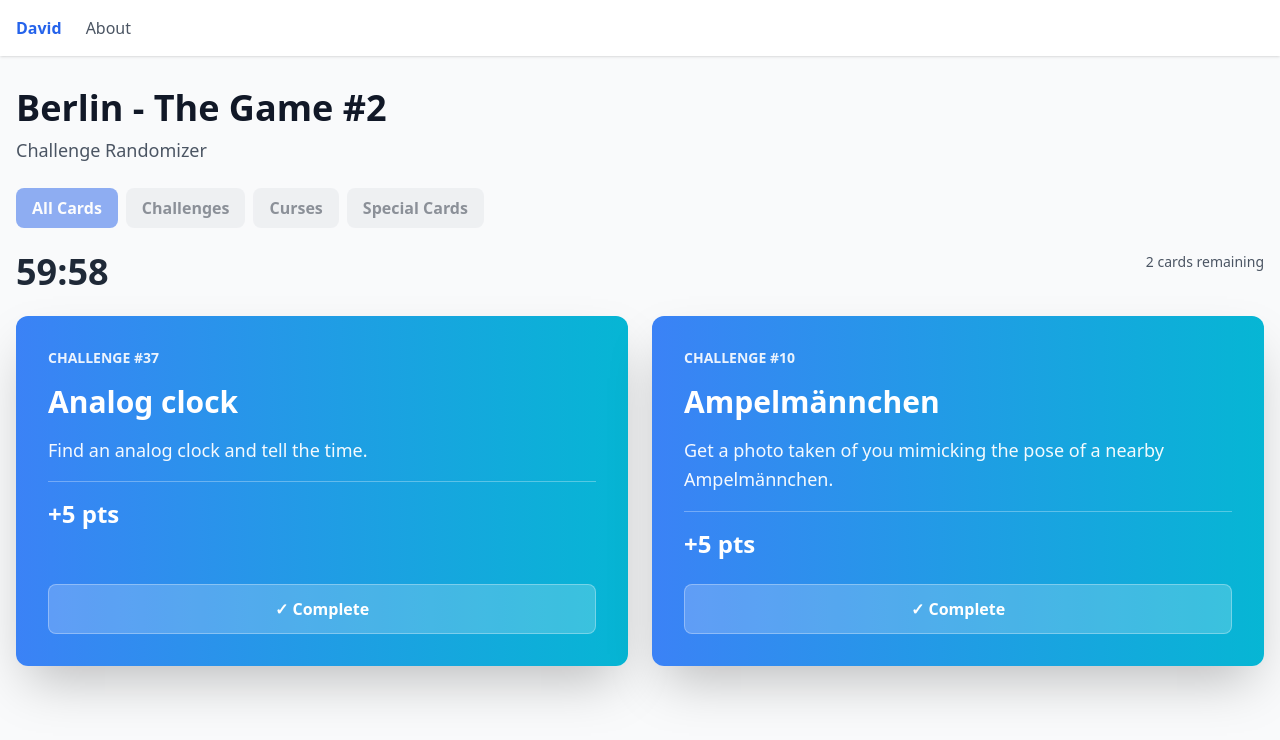
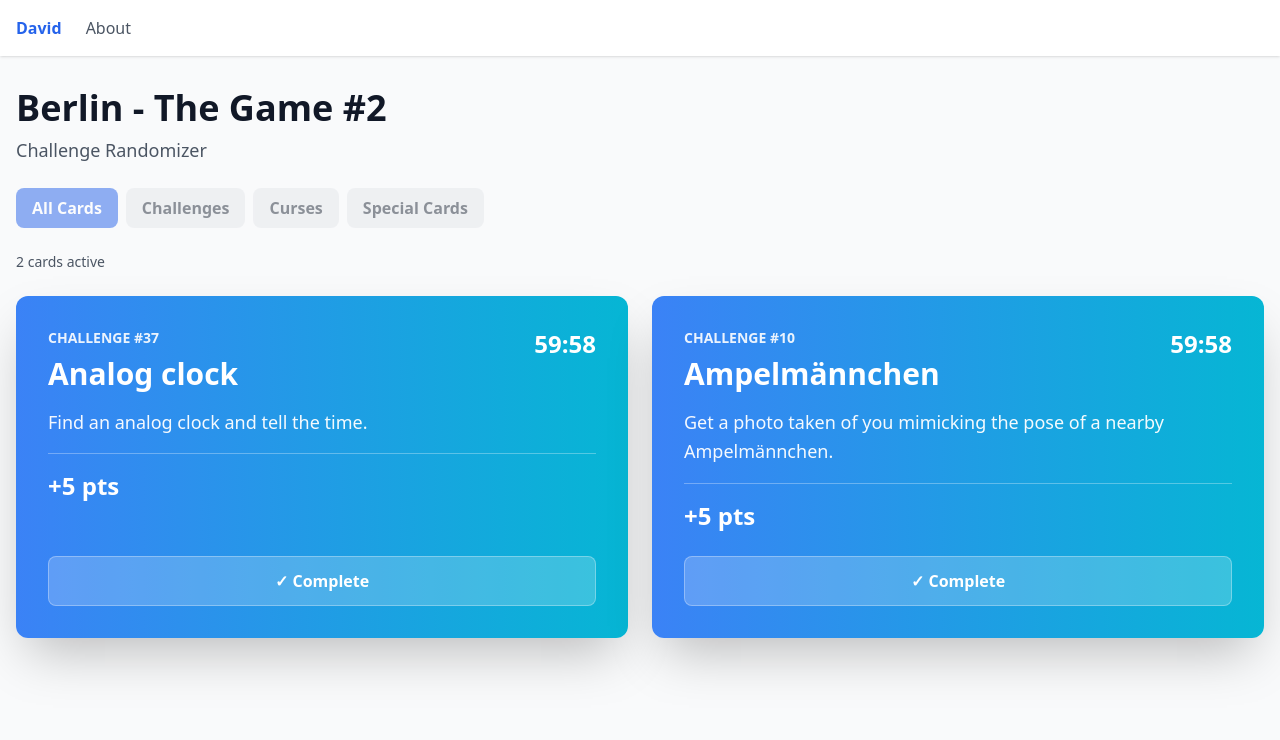
Before and after one commit to vladimirshefer/city-navigation-game, a React (Vite) app: page / in a window 1280 px wide. Both pictures are taken after a click on the button "Draw 2 Cards". Shown: the top 740 px of the page. Built offline with nearby package versions, Linux system fonts and the light colour scheme.

Commit message:
Each card has independent 1-hour timer calculated from timestamp

```diff
--- a/src/components/ChallengeSelector.jsx
+++ b/src/components/ChallengeSelector.jsx
@@ -6,8 +6,8 @@ const TIMER_DURATION = 3600
 
 export default function ChallengeSelector() {
   const [drawnCards, setDrawnCards] = useState(null)
-  const [drawnTime, setDrawnTime] = useState(null)
-  const [timeLeft, setTimeLeft] = useState(TIMER_DURATION)
+  const [cardTimestamps, setCardTimestamps] = useState({})
+  const [timers, setTimers] = useState({})
   const [history, setHistory] = useState([])
   const [category, setCategory] = useState('all')
 
@@ -16,39 +16,45 @@ export default function ChallengeSelector() {
   }, [])
 
   useEffect(() => {
-    if (!drawnTime) return
+    if (!drawnCards || drawnCards.length === 0) return
 
     const interval = setInterval(() => {
-      setTimeLeft((prev) => {
-        if (prev <= 1) {
-          clearInterval(interval)
-          return 0
-        }
-        return prev - 1
+      const newTimers = {}
+      drawnCards.forEach((card) => {
+        const elapsed = Math.floor((Date.now() - cardTimestamps[card.id]) / 1000)
+        newTimers[card.id] = Math.max(0, TIMER_DURATION - elapsed)
       })
+      setTimers(newTimers)
     }, 1000)
 
     return () => clearInterval(interval)
-  }, [drawnTime])
+  }, [drawnCards, cardTimestamps])
 
   const loadFromStorage = () => {
     const saved = localStorage.getItem(STORAGE_KEY)
     if (saved) {
       const state = JSON.parse(saved)
       setDrawnCards(state.drawnCards)
-      setDrawnTime(state.drawnTime)
+      setCardTimestamps(state.cardTimestamps || {})
       setHistory(state.history)
 
-      if (state.drawnTime) {
-        const elapsed = Math.floor((Date.now() - state.drawnTime) / 1000)
-        const remaining = Math.max(0, TIMER_DURATION - elapsed)
-        setTimeLeft(remaining)
+      const loadedTimers = {}
+      if (state.drawnCards && state.cardTimestamps) {
+        state.drawnCards.forEach((card) => {
+          const elapsed = Math.floor((Date.now() - state.cardTimestamps[card.id]) / 1000)
+          loadedTimers[card.id] = Math.max(0, TIMER_DURATION - elapsed)
+        })
       }
+      setTimers(loadedTimers)
     }
   }
 
-  const saveToStorage = (data) => {
-    localStorage.setItem(STORAGE_KEY, JSON.stringify(data))
+  const saveToStorage = (cards, timestamps, hist) => {
+    localStorage.setItem(STORAGE_KEY, JSON.stringify({
+      drawnCards: cards,
+      cardTimestamps: timestamps,
+      history: hist,
+    }))
   }
 
   const getRandomCards = (cards) => {
@@ -65,44 +71,41 @@ export default function ChallengeSelector() {
     const drawn = getRandomCards(cards)
     const now = Date.now()
 
+    const newTimestamps = {}
+    const newTimers = {}
+    drawn.forEach((card) => {
+      newTimestamps[card.id] = now
+      newTimers[card.id] = TIMER_DURATION
+    })
+
     setDrawnCards(drawn)
-    setDrawnTime(now)
-    setTimeLeft(TIMER_DURATION)
+    setCardTimestamps(newTimestamps)
+    setTimers(newTimers)
 
-    saveToStorage({
-      drawnCards: drawn,
-      drawnTime: now,
-      history,
-    })
+    saveToStorage(drawn, newTimestamps, history)
   }
 
   const handleCompleteCard = (cardId) => {
     const completedCard = drawnCards.find(c => c.id === cardId)
+    const timeLeftWhenCompleted = timers[cardId]
     const newHistory = [
-      { ...completedCard, completedAt: new Date().toLocaleString(), timeLeftWhenCompleted: timeLeft },
+      { ...completedCard, completedAt: new Date().toLocaleString(), timeLeftWhenCompleted },
       ...history,
     ]
 
     const remaining = drawnCards.filter(c => c.id !== cardId)
+    const newTimestamps = { ...cardTimestamps }
+    delete newTimestamps[cardId]
 
     if (remaining.length > 0) {
       setDrawnCards(remaining)
-      saveToStorage({
-        drawnCards: remaining,
-        drawnTime,
-        history: newHistory,
-      })
+      setCardTimestamps(newTimestamps)
+      saveToStorage(remaining, newTimestamps, newHistory)
     } else {
       setDrawnCards(null)
-      setDrawnTime(null)
-      setTimeLeft(TIMER_DURATION)
+      setCardTimestamps({})
       setHistory(newHistory)
-
-      saveToStorage({
-        drawnCards: null,
-        drawnTime: null,
-        history: newHistory,
-      })
+      saveToStorage(null, {}, newHistory)
     }
   }
 
@@ -174,13 +177,8 @@ export default function ChallengeSelector() {
       </div>
 
       {drawnCards && (
-        <div className="flex justify-between items-start gap-2">
-          <div className={`text-4xl font-bold ${timeLeft < 300 ? 'animate-pulse text-red-600' : 'text-gray-800'}`}>
-            {formatTime(timeLeft)}
-          </div>
-          <div className="text-sm text-gray-600">
-            {drawnCards.length} card{drawnCards.length !== 1 ? 's' : ''} remaining
-          </div>
+        <div className="text-sm text-gray-600">
+          {drawnCards.length} card{drawnCards.length !== 1 ? 's' : ''} active
         </div>
       )}
 
@@ -192,8 +190,15 @@ export default function ChallengeSelector() {
               className={`bg-gradient-to-r ${getCategoryColor(card)} rounded-xl p-8 text-white shadow-2xl flex flex-col`}
             >
               <div className="space-y-4 flex-1">
-                <div className="text-sm font-bold opacity-90">{getCategoryLabel(card)} #{card.id}</div>
-                <h2 className="text-3xl font-bold">{card.title}</h2>
+                <div className="flex justify-between items-start">
+                  <div>
+                    <div className="text-sm font-bold opacity-90">{getCategoryLabel(card)} #{card.id}</div>
+                    <h2 className="text-3xl font-bold mt-2">{card.title}</h2>
+                  </div>
+                  <div className={`text-right text-2xl font-bold ${(timers[card.id] || 0) < 300 ? 'animate-pulse' : ''}`}>
+                    {formatTime(timers[card.id] || TIMER_DURATION)}
+                  </div>
+                </div>
                 <p className="text-lg leading-relaxed opacity-95">{card.description}</p>
                 {card.points !== null && (
                   <div className="pt-4 border-t border-white border-opacity-30">
```
